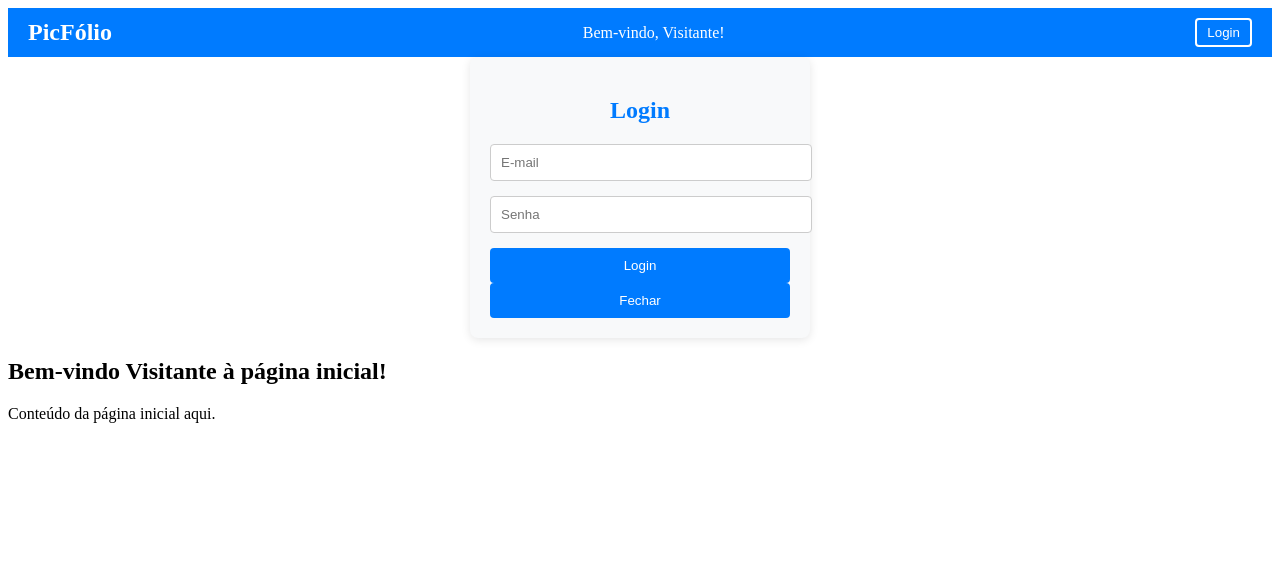
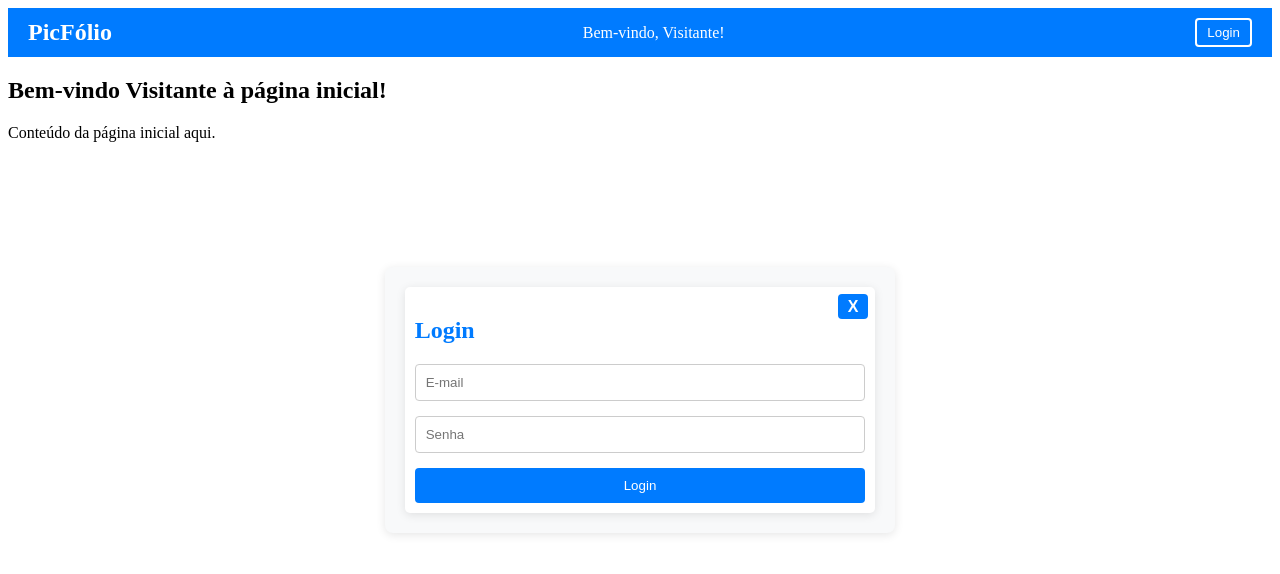
Before and after one commit to UildsonSantos/picfolio_two, a React (Create React App) app in the folder frontend/: page / in a window 1280 px wide. Both pictures are taken after a click on the button "Login". Shown: the top 574 px of the page. Built offline with nearby package versions, Linux system fonts and the light colour scheme.

Commit message:
Refatora modal de login
- Renomeia botão de fechar e ajusta posicionamento
- Adiciona funcionalidade de fechamento ao clicar fora do modal

```diff
--- a/frontend/src/components/Login/Login.js
+++ b/frontend/src/components/Login/Login.js
@@ -1,15 +1,16 @@
-import React, { useState, useContext } from 'react';
+import React, { useState, useContext, useRef, useEffect, useCallback } from 'react';
 import api from '../../axiosConfig';
 import { saveToken } from '../../authService';
 import { AuthContext } from '../../context/AuthContext';
 
-import './styles.css'; // Importando o arquivo CSS
+import './styles.css';
 
 const Login = ({ onClose }) => {
     const { login } = useContext(AuthContext);
     const [email, setEmail] = useState('');
     const [senha, setSenha] = useState('');
     const [error, setError] = useState('');
+    const modalRef = useRef(); // Ref para o modal
 
     const handleLogin = async (e) => {
         e.preventDefault();
@@ -29,8 +30,25 @@ const Login = ({ onClose }) => {
         }
     };
 
+    // Função para fechar o modal ao clicar fora dele
+    const handleClickOutside = useCallback((event) => {
+        if (modalRef.current && !modalRef.current.contains(event.target)) {
+            onClose();
+        }
+    }, [onClose]);
+
+    // Adiciona o listener de clique fora do modal
+    useEffect(() => {
+        document.addEventListener('mousedown', handleClickOutside);
+        return () => {
+            document.removeEventListener('mousedown', handleClickOutside);
+        };
+    }, [handleClickOutside]);
+
     return (
         <div className="login-container">
+            <div className="modal-content" ref={modalRef}>
+                <button className="close-button" onClick={onClose}>X</button>
                 <h2>Login</h2>
                 <form onSubmit={handleLogin}>
                     <input
@@ -48,7 +66,7 @@ const Login = ({ onClose }) => {
                     <button type="submit">Login</button>
                 </form>
                 {error && <p className="error-message">{error}</p>}
-            <button onClick={onClose}>Fechar</button> {/* Botão para fechar o Login */}
+            </div>
         </div>
     );
 };
--- a/frontend/src/components/Login/styles.css
+++ b/frontend/src/components/Login/styles.css
@@ -1,14 +1,16 @@
 .login-container {
-  display: flex;
-  flex-direction: column;
-  align-items: center; /* Centraliza o conteúdo horizontalmente */
-  justify-content: center; /* Centraliza o conteúdo verticalmente */
+  position: fixed;
+  top: 0;
+  left: 0;
+  right: 0;
+  bottom: 0;
+  margin: auto; /* Centraliza o formulário na tela */
   padding: 20px;
   background-color: #f8f9fa; /* Cor de fundo clara */
   border-radius: 8px; /* Bordas arredondadas */
   box-shadow: 0 2px 10px rgba(0, 0, 0, 0.1); /* Sombra suave */
-  width: 300px; /* Largura fixa do formulário */
-  margin: auto; /* Centraliza o formulário na tela */
+  max-width: fit-content;
+  max-height: fit-content;
 }
 
 .login-container h2 {
@@ -18,7 +20,7 @@
 }
 
 .login-container input {
-  width: 100%; /* Largura total */
+  width: 95%;
   padding: 10px; /* Espaçamento interno */
   border: 1px solid #ccc; /* Borda cinza */
   border-radius: 4px; /* Bordas arredondadas */
@@ -44,3 +46,31 @@
   color: red; /* Cor da mensagem de erro */
   margin-top: 10px; /* Margem superior para a mensagem de erro */
 }
+
+.modal-content {
+  background: white;
+  padding: 10px; /* Padding para o conteúdo do modal */
+  border-radius: 5px;
+  position: relative; /* Para posicionar o botão de fechar */
+  max-width: fit-content;
+  width: auto; /* Permite que o modal se ajuste ao conteúdo */
+  box-shadow: 0 2px 10px rgba(0, 0, 0, 0.1);
+}
+
+.close-button {
+  position: absolute;
+  top: 7px;
+  right: 7px;
+  border: none;
+  font-weight: bold;
+  font-size: 16px;
+  cursor: pointer;
+  height: 25px; /* Altura do botão */
+  display: flex; /* Para centralizar o conteúdo */
+  align-items: center; /* Centraliza verticalmente */
+  max-width: fit-content;
+}
+
+.close-button:hover {
+  background-color: rgba(0, 0, 0, 0.1); /* Efeito ao passar o mouse */
+}
```
Lines whose indentation alone changed are shown as unchanged.
